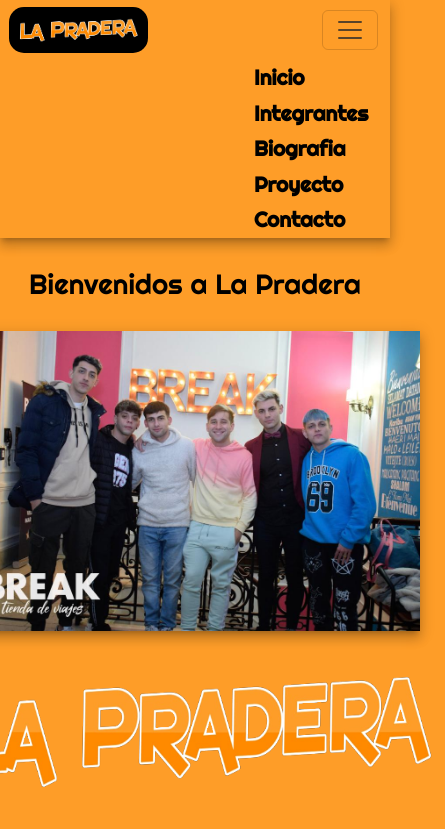
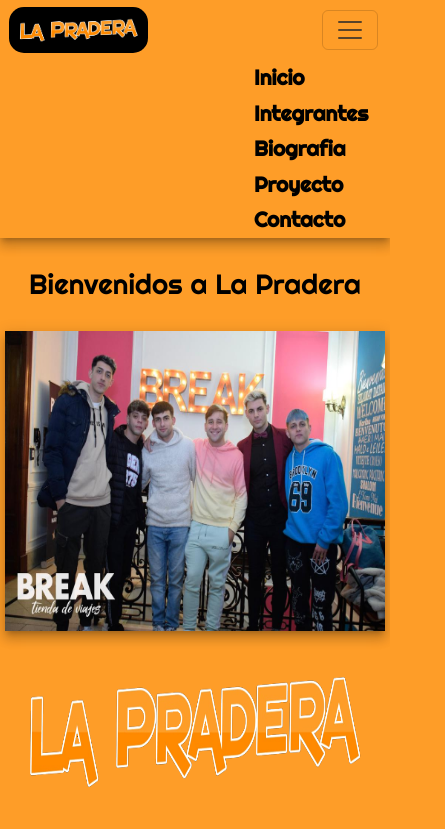
Before and after one commit to Zukwaan/LA-PRADERA, a website: page index.html in a window 390 px wide. Shown: the top 829 px of the page, 445 px wide, since content can reach past the window. Drawn offline with nearby package versions, Linux system fonts and the light colour scheme.

Commit message:
ultimo commit

```diff
--- a/scss/componentes/_mediaqueries.scss
+++ b/scss/componentes/_mediaqueries.scss
@@ -449,3 +449,17 @@
 
 
 }
+
+@media only screen and (max-width:400px) {
+    .fotogrupal {
+        width: 380px;
+    }
+
+    .logopraderagrande {
+        width: 350px;
+    }
+
+    .videosyt {
+        width: 50px;
+    }
+}
```
Also changed, not shown: css/estilos.css.
